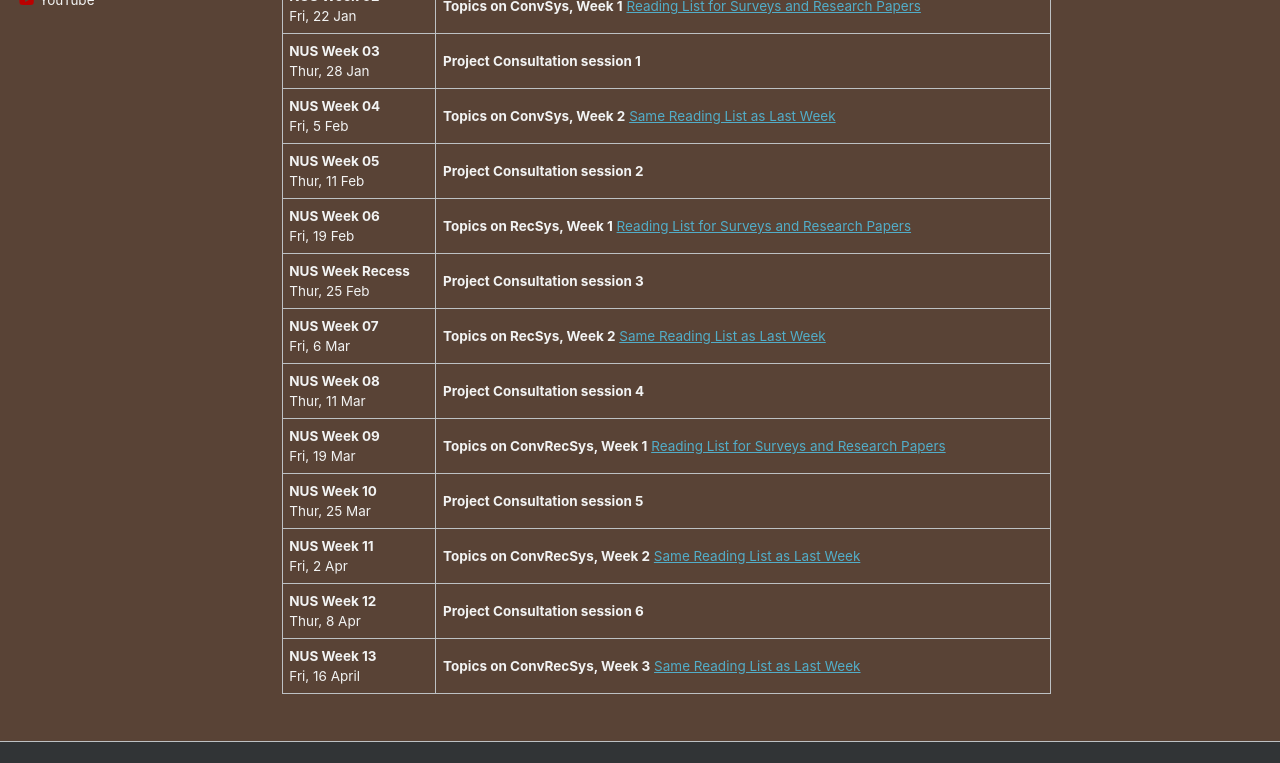
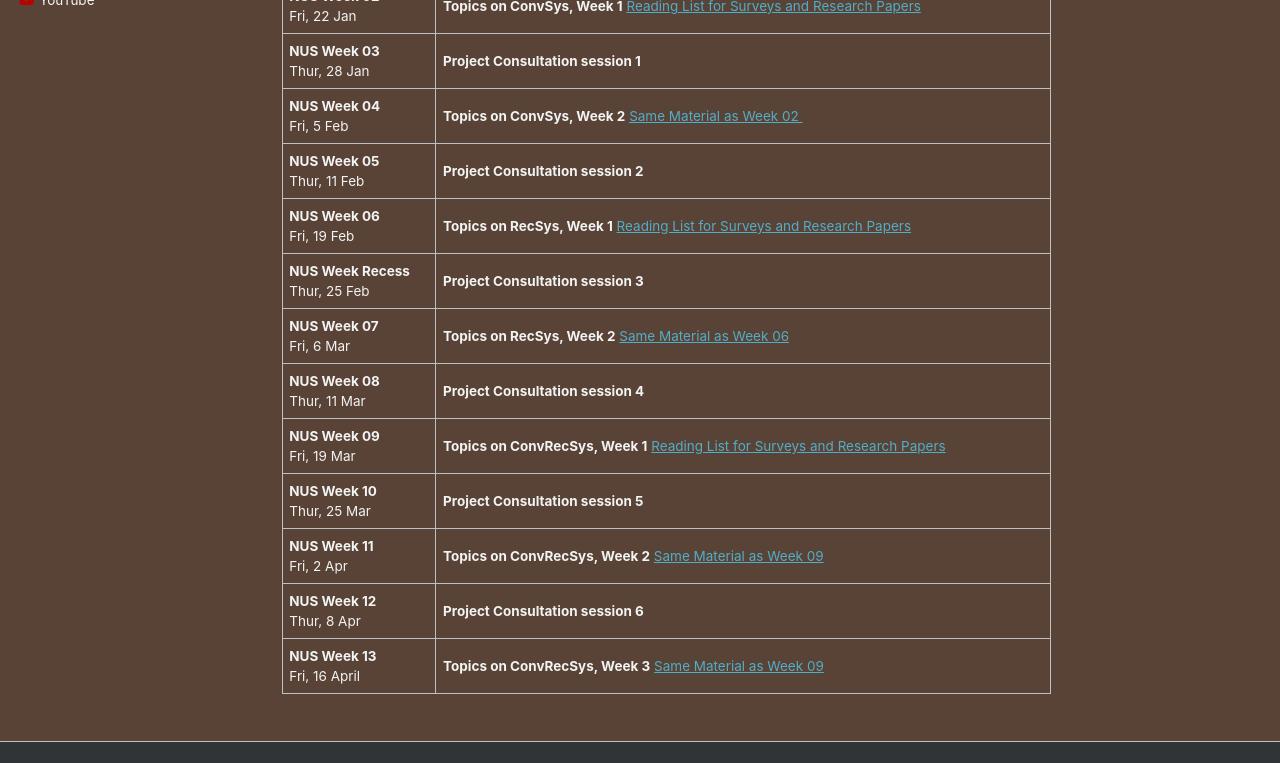
Before and after one commit to WING-NUS/cs6101, a Jekyll site: the page built from _pages/about.md, in a window 1280 px wide and 1400 px high, scrolled down 416 px. Shown: the part 503-1266 px from the top of the window. Built offline with Jekyll 4.4.1, drawn with Linux system fonts in a browser that asks for light colours.

Commit message:
style change for hyperlink for material

```diff
--- a/_pages/about.md
+++ b/_pages/about.md
@@ -63,7 +63,7 @@ The sessions will be broadcast live via the customized Zoom link as advertised o
   <td><b>NUS Week 04</b><br />Fri, 5 Feb
   </td>
   <td>
-    <strong>Topics on ConvSys, Week 2</strong> <a href="https://wing-nus.github.io/cs6101/paper-ConvSys">Same Reading List as Last Week</a>
+    <strong>Topics on ConvSys, Week 2</strong> <a href="https://wing-nus.github.io/cs6101/paper-ConvSys">Same Material as Week 02 </a>
 
   </td>
   </tr>
@@ -96,7 +96,7 @@ The sessions will be broadcast live via the customized Zoom link as advertised o
   <td><b>NUS Week 07</b><br />Fri, 6 Mar
   </td>
   <td>
-    <strong>Topics on RecSys, Week 2</strong> <a href="https://wing-nus.github.io/cs6101/paper-RecSys">Same Reading List as Last Week</a>
+    <strong>Topics on RecSys, Week 2</strong> <a href="https://wing-nus.github.io/cs6101/paper-RecSys">Same Material as Week 06</a>
 
   </td>
   </tr>
@@ -129,7 +129,7 @@ The sessions will be broadcast live via the customized Zoom link as advertised o
   <td><b>NUS Week 11</b><br />Fri, 2 Apr
   </td>
  <td>
-    <strong>Topics on ConvRecSys, Week 2</strong>  <a href="https://wing-nus.github.io/cs6101/paper-ConvRecSys">Same Reading List as Last Week</a>
+    <strong>Topics on ConvRecSys, Week 2</strong>  <a href="https://wing-nus.github.io/cs6101/paper-ConvRecSys">Same Material as Week 09</a>
   </td>
   </tr>
 
@@ -145,7 +145,7 @@ The sessions will be broadcast live via the customized Zoom link as advertised o
   <td><b>NUS Week 13</b><br />Fri, 16 April
   </td>
   <td>
-    <strong>Topics on ConvRecSys, Week 3</strong> <a href="https://wing-nus.github.io/cs6101/paper-ConvRecSys">Same Reading List as Last Week</a>
+    <strong>Topics on ConvRecSys, Week 3</strong> <a href="https://wing-nus.github.io/cs6101/paper-ConvRecSys">Same Material as Week 09</a>
   </td>
   </tr>
   <tr>
```
